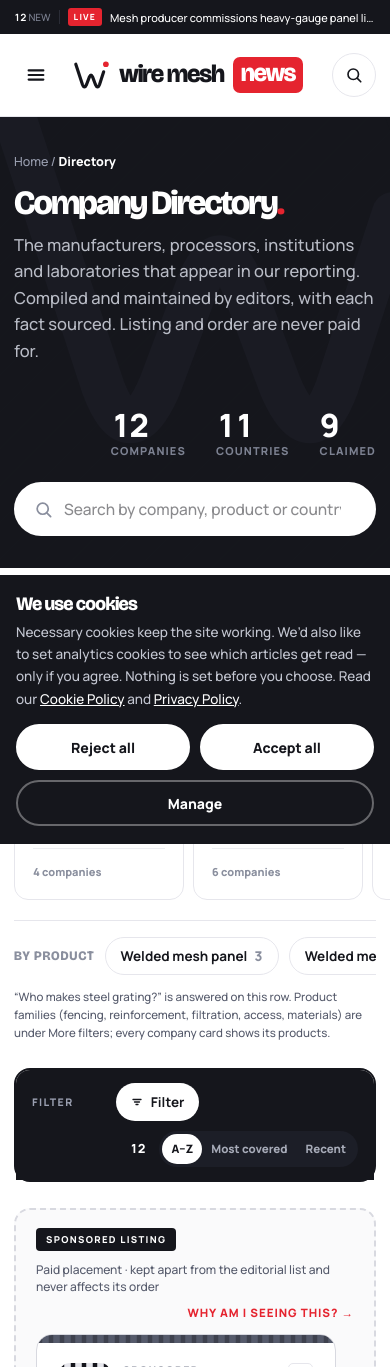
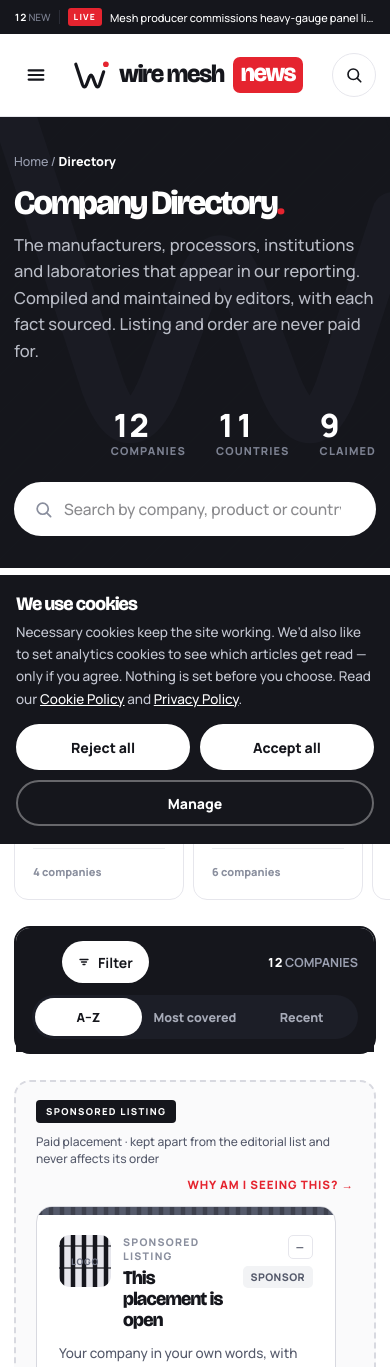
Before and after one commit to Kingcats-Fence-Limited/Wire-Mesh-News, a Next.js app: page /directory in a window 390 px wide. Shown: the top 1367 px of the page. Built offline with nearby package versions, Linux system fonts and the light colour scheme.

Commit message:
Directory: drop BY PRODUCT chip row; coherent phone tool bar (Filter + count row, full-width sort)
Co-Authored-By: Claude Fable 5.1 <noreply@anthropic.com>
Claude-Session: https://claude.ai/code/session_01MTjtXuTzWmBk9bE7Y7BS4x

```diff
--- a/src/components/boards/directory/DirectoryBoard.tsx
+++ b/src/components/boards/directory/DirectoryBoard.tsx
@@ -102,7 +102,7 @@ export function DirectoryBoard({ sp }: { sp: DirParams }) {
 <span style={{ flex: "1 1 0", height: "2px", background: "var(--ink)" }}></span>
 <span style={{ fontSize: "12px" }} className="meta util">Same five areas as the Applications section — articles and listings cross-link</span>
 </div>
-<p style={{ margin: "0 0 16px", fontSize: "11.5px", lineHeight: "1.55" }} className="meta">Each company carries at most <b style={{ color: "var(--ink)" }}>two</b> primary areas, assigned by editors from the projects we have covered, not self-declared. For what a company makes, use the product row below.</p>
+<p style={{ margin: "0 0 16px", fontSize: "11.5px", lineHeight: "1.55" }} className="meta">Each company carries at most <b style={{ color: "var(--ink)" }}>two</b> primary areas, assigned by editors from the projects we have covered, not self-declared. For what a company makes, open the Product filter.</p>
 <div style={{ display: "grid", gridTemplateColumns: "repeat(5, 1fr)", gap: "14px" }} className="g5">
 {APPLICATION_AREA.map((a) => {
   const on = sp.app === a.code;
@@ -117,12 +117,6 @@ export function DirectoryBoard({ sp }: { sp: DirParams }) {
   );
 })}
 </div>
-{/* 副轴：产品与服务 */}
-<div className="prodrow" style={{ display: "flex", alignItems: "center", gap: "10px", flexWrap: "wrap", marginTop: "20px", paddingTop: "16px", borderTop: "1px solid var(--line)" }}>
-<span style={{ fontSize: "13px", letterSpacing: ".06em", color: "var(--grey)", flexShrink: "0" }} className="h">BY PRODUCT</span>
-{products.map((pr) => <Link key={pr.code} href={toggle("product", pr.code)} scroll={false} className={`chip${sp.product === pr.code ? " on" : ""}`}>{pr.labelEn}<span style={{ color: "var(--grey)", fontWeight: "800" }} className="mono">{pr.n}</span></Link>)}
-</div>
-<p style={{ margin: "9px 0 0", fontSize: "11.5px", lineHeight: "1.55" }} className="meta">&#8220;Who makes steel grating?&#8221; is answered on this row. Product families (fencing, reinforcement, filtration, access, materials) are under More filters; every company card shows its products.</p>
 </section>
 {/* 筛选条 + 列表 */}
 <section style={{ paddingBottom: "52px" }} className="wrap">
--- a/src/styles/board-dir.css
+++ b/src/styles/board-dir.css
@@ -88,10 +88,13 @@
 .b-dir .sortwrap{margin-left:auto}
 }
 @media (max-width:600px){
-.b-dir .toolbar{flex-wrap:nowrap;padding:10px 12px}
-.b-dir .sortwrap{gap:8px}
-.b-dir .sortwrap > .mono > span{display:none}
-.b-dir .seg a{padding:0 9px;font-size:11.5px;min-height:30px;white-space:nowrap}
+.b-dir .toolbar{padding:12px 14px;gap:12px;flex-wrap:wrap;align-items:center}
+.b-dir .toolbar > .mono:first-child{display:none}
+.b-dir .mobfilter{min-height:42px;padding:0 16px;font-size:14px}
+.b-dir .sortwrap{display:contents !important}
+.b-dir .sortwrap > .mono{margin-left:auto;font-size:12.5px;white-space:nowrap}
+.b-dir .sortwrap .seg{flex:1 1 100%;display:flex;width:100%;margin-top:2px}
+.b-dir .sortwrap .seg a{flex:1 1 0;justify-content:center;text-align:center;min-height:38px;font-size:12.5px;padding:0 6px}
 }
 .b-dir .cat.on, .b-dir .cat.on *{color:var(--on-ink) !important}
 /* product row: two-column wide menu on desktop, horizontal scroll on phones */
```
